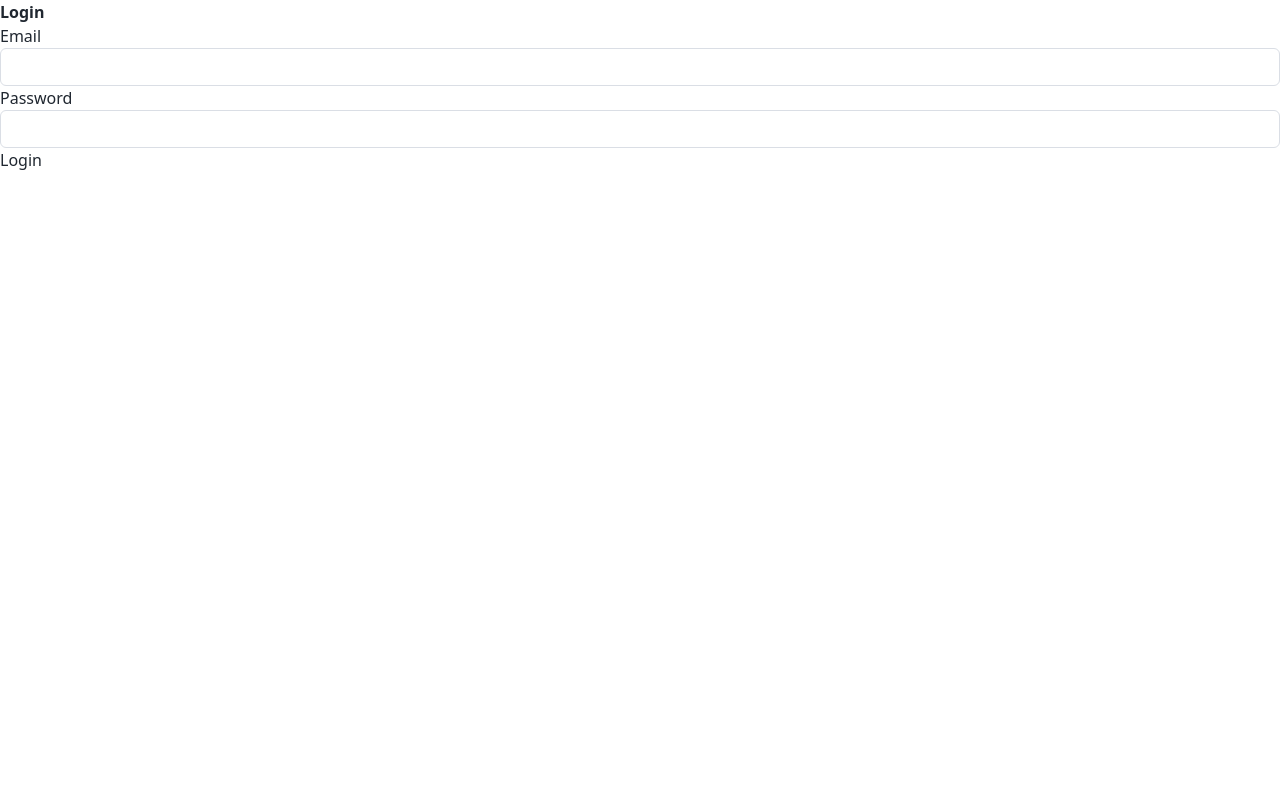
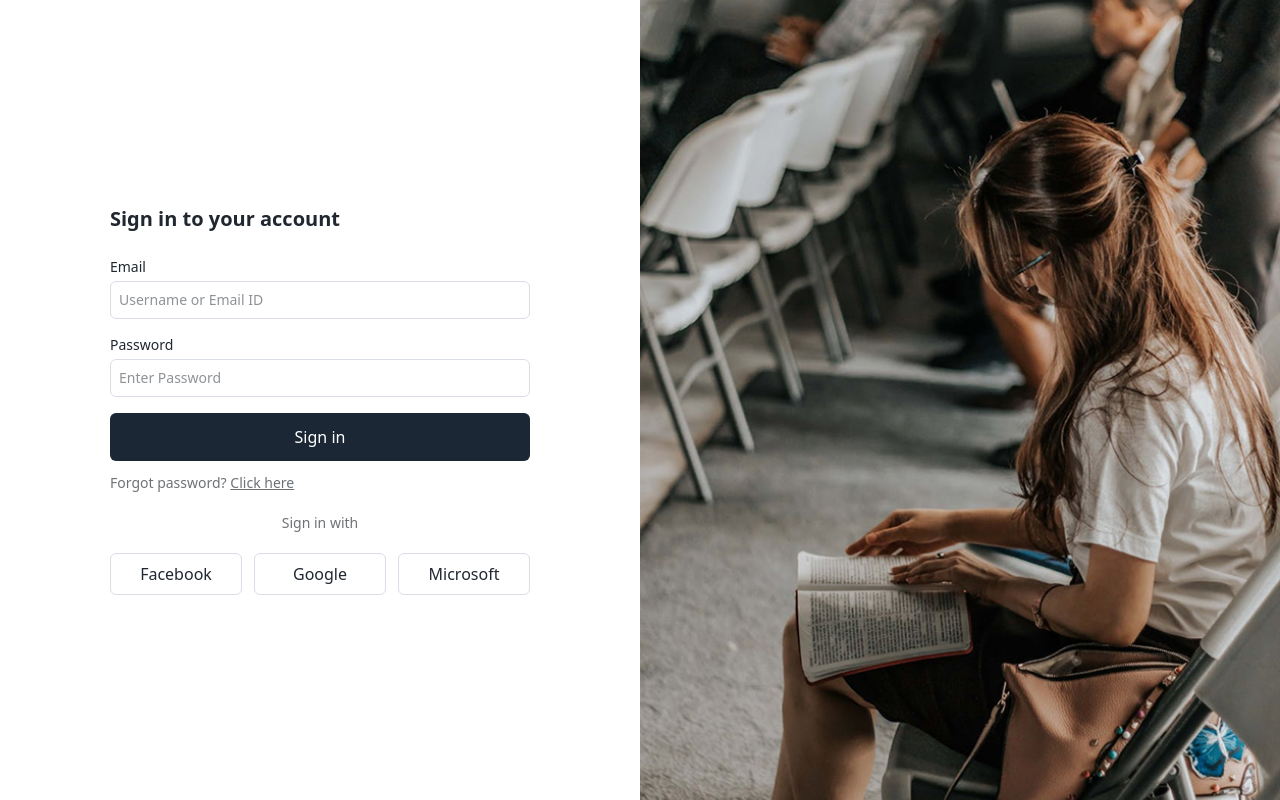
Before and after one commit to dev13-Vishnu/deep_learn, a React (Vite) app in the folder deep-learn-client/: page /login in a window 1280 px wide. Built offline with nearby package versions, Linux system fonts and the light colour scheme; no server answers.

Commit message:
feat(ui): migrate login page to tailwind

```diff
--- /dev/null
+++ b/deep-learn-client/src/presentation/components/auth/LoginForm.tsx
@@ -0,0 +1,93 @@
+import { useState } from 'react';
+import { useNavigate } from 'react-router-dom';
+import { useAuth } from '../../hooks/useAuth';
+
+export default function LoginForm() {
+  const { login } = useAuth();
+  const navigate = useNavigate();
+
+  const [email, setEmail] = useState('');
+  const [password, setPassword] = useState('');
+  const [loading, setLoading] = useState(false);
+  const [error, setError] = useState<string | null>(null);
+
+  const handleSubmit = async (e: React.FormEvent) => {
+    e.preventDefault();
+    setError(null);
+    setLoading(true);
+
+    try {
+      await login({ email, password });
+      navigate('/dashboard', { replace: true });
+    } catch {
+      setError('Invalid email or password');
+    } finally {
+      setLoading(false);
+    }
+  };
+
+  return (
+    <form onSubmit={handleSubmit} className="w-full max-w-[var(--container-sm)]">
+      <h2 className="mb-6">Sign in to your account</h2>
+
+      {error && <p className="mb-4 text-sm text-[color:var(--color-danger)]">{error}</p>}
+
+      <div className="mb-4">
+        <label className="mb-1 block text-sm">Email</label>
+        <input
+          type="email"
+          placeholder="Username or Email ID"
+          value={email}
+          onChange={(e) => setEmail(e.target.value)}
+          required
+        />
+      </div>
+
+      <div className="mb-4">
+        <label className="mb-1 block text-sm">Password</label>
+        <input
+          type="password"
+          placeholder="Enter Password"
+          value={password}
+          onChange={(e) => setPassword(e.target.value)}
+          required
+        />
+      </div>
+
+      <button
+        type="submit"
+        disabled={loading}
+        className="w-full bg-[color:var(--color-primary)] py-3 text-white disabled:opacity-60"
+      >
+        {loading ? 'Signing in…' : 'Sign in'}
+      </button>
+
+      <div className="mt-3 text-sm text-[color:var(--color-muted)]">
+        Forgot password? <span className="cursor-pointer underline">Click here</span>
+      </div>
+
+      <div className="my-5 text-center text-sm text-[color:var(--color-muted)]">Sign in with</div>
+
+      <div className="flex gap-3">
+        <button
+          type="button"
+          className="flex-1 border border-[color:var(--color-border)] bg-white py-2"
+        >
+          Facebook
+        </button>
+        <button
+          type="button"
+          className="flex-1 border border-[color:var(--color-border)] bg-white py-2"
+        >
+          Google
+        </button>
+        <button
+          type="button"
+          className="flex-1 border border-[color:var(--color-border)] bg-white py-2"
+        >
+          Microsoft
+        </button>
+      </div>
+    </form>
+  );
+}
--- /dev/null
+++ b/deep-learn-client/src/presentation/pages/auth/Login.tsx
@@ -0,0 +1,17 @@
+import LoginForm from '../../components/auth/LoginForm';
+
+export default function Login() {
+  return (
+    <div className="flex h-screen w-full overflow-hidden bg-white">
+      {/* Left form */}
+      <div className="flex w-full items-center justify-center md:w-1/2">
+        <LoginForm />
+      </div>
+
+      {/* Right image (hidden < md) */}
+      <div className="hidden md:block md:w-1/2">
+        <img src="/login.jpg" alt="" className="h-full w-full object-cover" />
+      </div>
+    </div>
+  );
+}
--- a/deep-learn-client/src/presentation/pages/auth/LoginPage.tsx
+++ /dev/null
@@ -1,54 +0,0 @@
-import { useState } from 'react';
-import { useAuth } from '../../hooks/useAuth';
-import { useNavigate } from 'react-router-dom';
-
-export default function LoginPage() {
-  const { login } = useAuth();
-  const navigate = useNavigate();
-
-  const [email, setEmail] = useState('');
-  const [password, setPassword] = useState('');
-  const [loading, setLoading] = useState(false);
-  const [error, setError] = useState<string | null>(null);
-
-  async function handleSubmit(e: React.FormEvent) {
-    e.preventDefault();
-    setError(null);
-    setLoading(true);
-
-    try {
-      await login({ email, password });
-      navigate('/dashboard', { replace: true });
-    } catch {
-      setError('Invalid email or passwrod');
-    } finally {
-      setLoading(false);
-    }
-  }
-  return (
-    <div>
-      <h1>Login</h1>
-      <form onSubmit={handleSubmit}>
-        <div>
-          <label htmlFor="">Email</label>
-          <input type="email" value={email} onChange={(e) => setEmail(e.target.value)} required />
-        </div>
-        <div>
-          <label htmlFor="">Password</label>
-          <input
-            type="password"
-            value={password}
-            onChange={(e) => setPassword(e.target.value)}
-            required
-          />
-        </div>
-
-        {error && <p style={{ color: 'red' }}>{error}</p>}
-
-        <button type="submit" disabled={loading}>
-          {loading ? 'Logging in...' : 'Login'}
-        </button>
-      </form>
-    </div>
-  );
-}
--- a/deep-learn-client/src/presentation/routes/AppRoutes.tsx
+++ b/deep-learn-client/src/presentation/routes/AppRoutes.tsx
@@ -1,8 +1,8 @@
 import { Routes, Route } from 'react-router-dom';
-import LoginPage from '@presentation/pages/auth/LoginPage';
 import RegisterPage from '@presentation/pages/auth/RegisterPage';
 import Signup from '@presentation/pages/auth/Signup';
 import ProtectedRoute from './ProtectedRoute';
+import Login from '../pages/auth/Login';
 
 function DashboardPage() {
   return <h1> Protected Dashboard</h1>;
@@ -11,7 +11,7 @@ function DashboardPage() {
 export default function AppRoutes() {
   return (
     <Routes>
-      <Route path="/login" element={<LoginPage />} />
+      <Route path="/login" element={<Login />} />
       <Route path="/register" element={<RegisterPage />} />
       <Route path="/signup" element={<Signup />} />
       <Route
```
Also changed, not shown: deep-learn-client/public/login.jpg (added).
